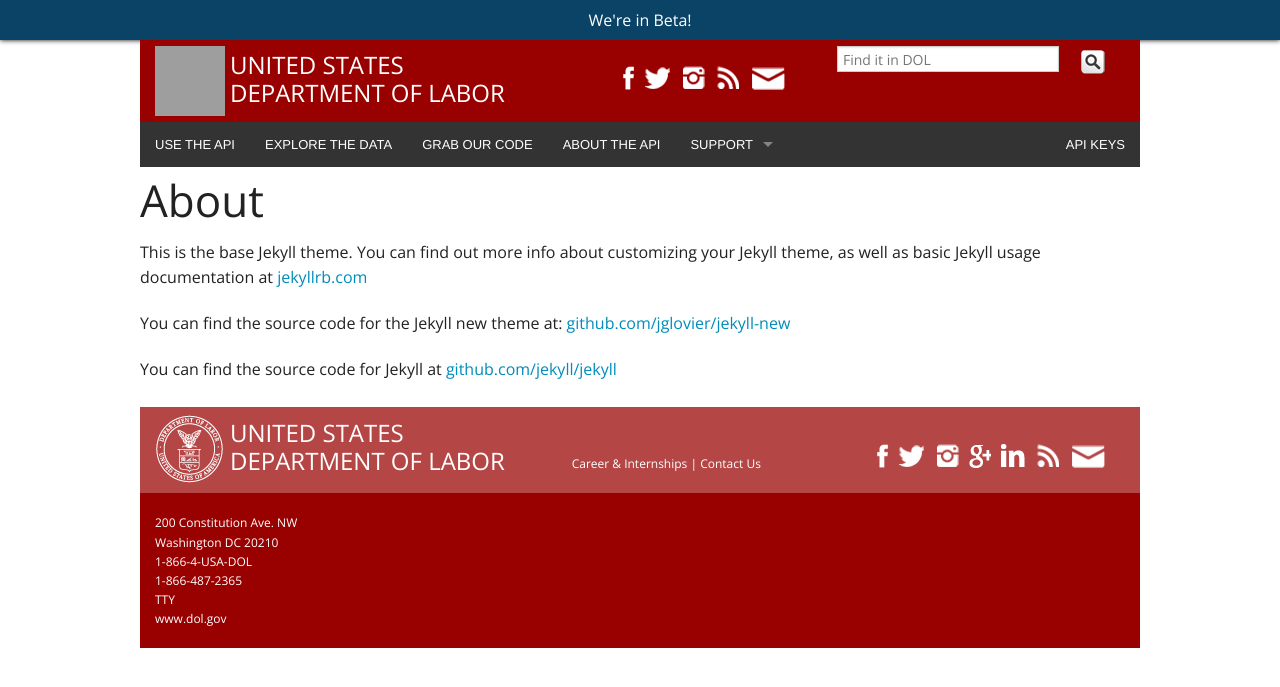
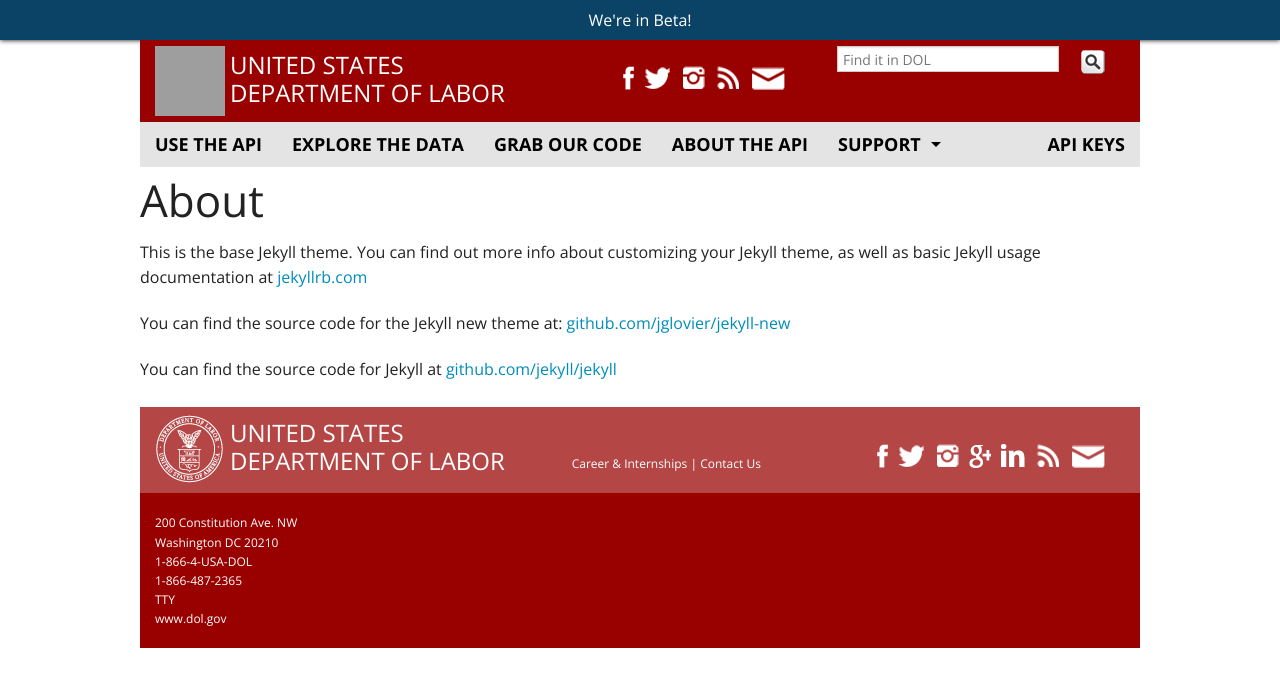
Before and after one commit to USDepartmentofLabor/Developer, a Jekyll site: the page built from about.md, in a window 1280 px wide. Shown: the top 687 px of the page. Built offline with Jekyll 4.4.1, drawn with Linux system fonts in a browser that asks for light colours; Markdown is read by kramdown in place of the engine named in the settings; grey boxes are pictures that could not be loaded.

Commit message:
changed menu color

```diff
--- a/_includes/beginner.html
+++ b/_includes/beginner.html
@@ -133,7 +133,6 @@
     </div>
     <div class="row">
         <div class="large-3 columns">
-
             <img src="{{ site.baseurl }}/img/phone_color.png" alt="Phone Icon">
             <h1>MOBILE</h1>
         </div>
--- a/css/content.css
+++ b/css/content.css
@@ -327,12 +327,38 @@
     border-width: 3px 0 0;
 }
 
- .icons {
-     position: relative;
- }
 
- .icons-content {
-     position: absolute;
-     bottom: 0;
-     left: 0;
- }
+.top-bar {
+    background: #E4E4E4;
+    color: black !important;
+    font-family: 'Open Sans', sans-serif;
+    font-weight: bold;
+    font-size: 18px;
+}
+
+.top-bar-section li a:not(.button) {
+    background: #E4E4E4 !important;
+    color: black;
+    font-family: 'Open Sans', sans-serif;
+    font-weight: bold;
+    font-size: 18px;
+}
+
+.top-bar-section li a:not(.button):hover {
+    background: #0A4366 !important;
+    color: black;
+}
+
+.top-bar-section ul li.active > a {
+    background: #0A4366 !important;
+    color: black;
+}
+
+.top-bar-section ul li.active > a:hover {
+    background: #0A4366  !important;
+    color: black;
+}
+
+.top-bar-section .has-dropdown > a:after {
+    border-color: #000000 rgba(0, 0, 0, 0) rgba(0, 0, 0, 0);
+}
```
